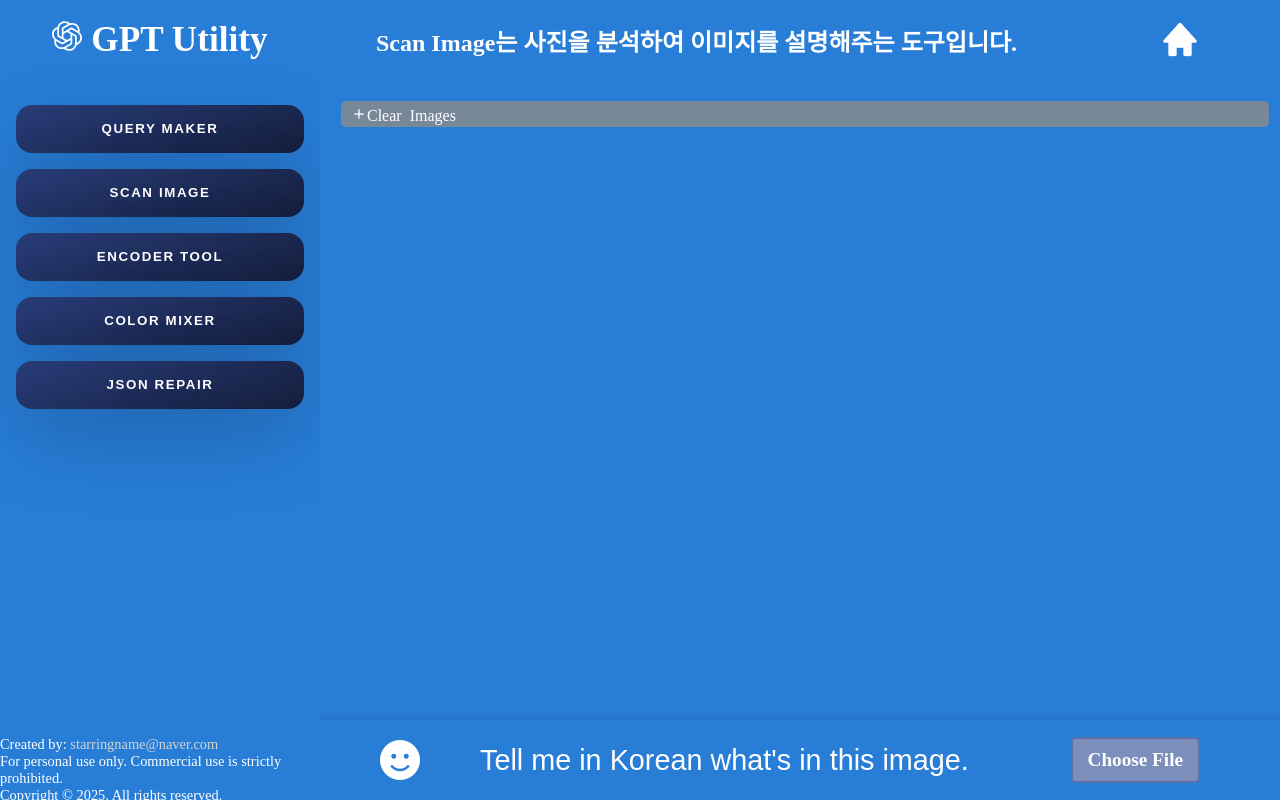
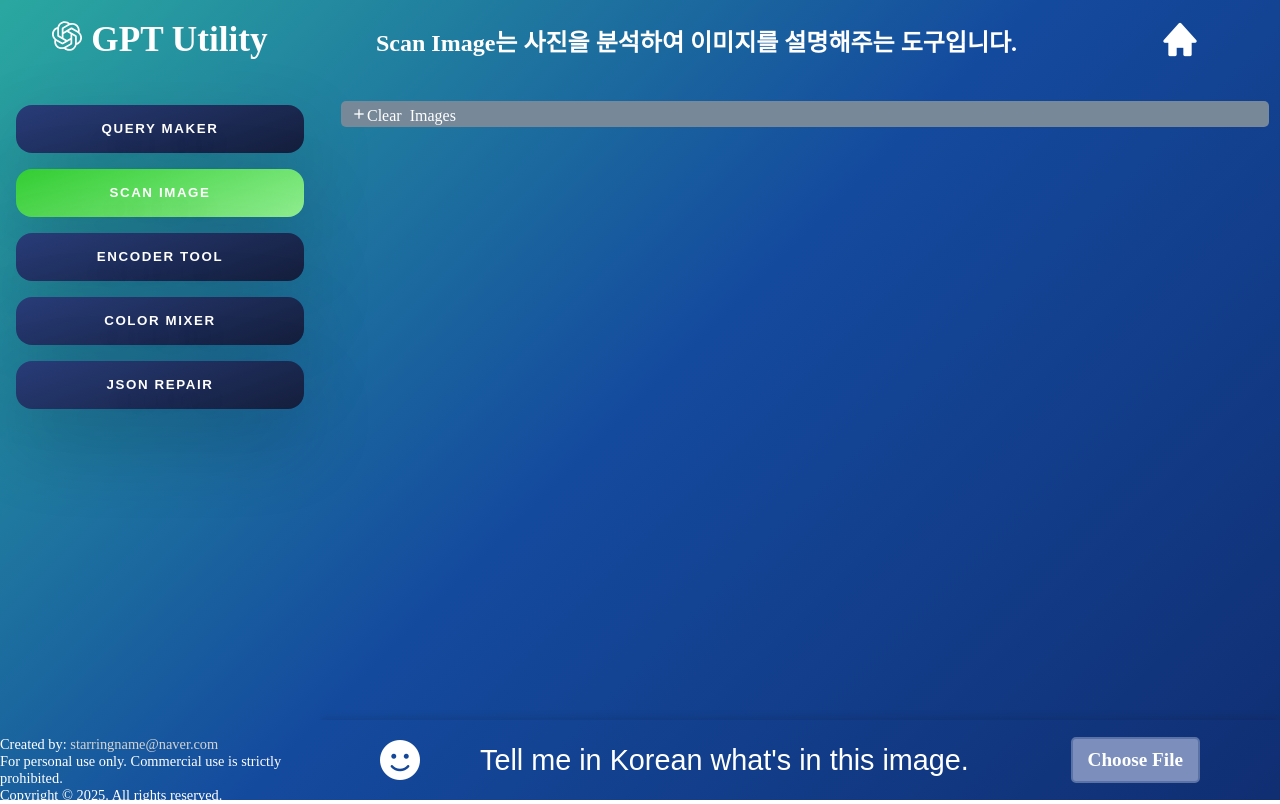
Before and after one commit to HeoJooyeon/find-ai, a React (Vite) app in the folder frontend/: page / in a window 1280 px wide. Both pictures are taken after a click on the button "SCAN IMAGE". Built offline with nearby package versions, Linux system fonts and the light colour scheme.

Commit message:
Update CSS

```diff
--- a/frontend/src/components/Content/Content.css
+++ b/frontend/src/components/Content/Content.css
@@ -14,7 +14,6 @@
   align-items: center;
   padding-left: 3.5rem;
   padding-right: 5rem;
-  background: rgb(40, 125, 215);
 }
 
 .content-span {
@@ -34,7 +33,6 @@
   user-select: none;
   display: flex;
   overflow-y: auto;
-  background: rgb(40, 125, 215);
 }
 
 .content-footer {
@@ -42,7 +40,6 @@
   display: flex;
   justify-content: center;
   align-items: center;
-  background: rgb(40, 125, 215);
 }
 
 .home,
--- a/frontend/src/components/Content/ContentHome/ContentHome.css
+++ b/frontend/src/components/Content/ContentHome/ContentHome.css
@@ -1,4 +1,22 @@
-.content-background {
+.video-container {
+  position: relative;
   width: 100%;
   height: 100%;
+  overflow: hidden;
+  border-radius: 1rem;
 }
+
+.content-background {
+  position: absolute;
+  top: 0;
+  left: 0;
+  width: 100%;
+  height: 100%;
+  object-fit: cover;
+  mask-image: radial-gradient(ellipse at center, black 0%, transparent 100%);
+  -webkit-mask-image: radial-gradient(
+    ellipse at center,
+    black 0%,
+    transparent 100%
+  );
+}
--- a/frontend/src/components/Content/ContentHome/ContentHome.jsx
+++ b/frontend/src/components/Content/ContentHome/ContentHome.jsx
@@ -6,6 +6,7 @@
     <div className="content-page">
       <div className="content-header"></div>
       <div className="content-main">
+        <div className="video-container">
           <video
             className="content-background"
             src="/chatgpt.mp4"
@@ -14,6 +15,7 @@
             muted
           />
         </div>
+      </div>
       <div className="content-footer"></div>
     </div>
   );
--- a/frontend/src/components/SideMenu/SideMenu.css
+++ b/frontend/src/components/SideMenu/SideMenu.css
@@ -21,8 +21,14 @@
   cursor: pointer;
 }
 
-.sidemenu-page-btn:active {
+.sidemenu-page-btn:hover {
+  background: linear-gradient(160deg, rgb(60, 90, 180), rgb(30, 45, 90));
   transform: scale(0.9);
+}
+
+.sidemenu-page-btn.active {
+  background: linear-gradient(160deg, rgb(50, 205, 50), rgb(144, 238, 144));
+  font-weight: bold;
 }
 
 .sidemenu-header {
@@ -32,7 +38,6 @@
   justify-content: center;
   align-items: center;
   padding: 1.5rem;
-  background: rgb(40, 125, 215);
 }
 
 .sidemenu-main {
@@ -40,7 +45,6 @@
   line-height: 4rem;
   height: 80vh;
   width: 100%;
-  background: rgb(40, 125, 215);
 }
 
 .sidemenu-main button {
@@ -53,7 +57,6 @@
   display: flex;
   justify-content: center;
   align-items: center;
-  background: rgb(40, 125, 215);
 }
 
 .sidemenu-span {
--- a/frontend/src/components/SideMenu/SideMenu.jsx
+++ b/frontend/src/components/SideMenu/SideMenu.jsx
@@ -6,23 +6,39 @@
     <div className="sidemenu-page">
       <div className="sidemenu-header">
         <span className="sidemenu-span">
-          <img className="sidemenu-icon" src="/gpt.svg" /> GPT Utility
+          <img className="sidemenu-icon" src="/gpt.svg" alt="GPT Logo" /> GPT
+          Utility
         </span>
       </div>
       <div className="sidemenu-main">
-        <button className="sidemenu-page-btn" onClick={() => setIsMenu(1)}>
+        <button
+          className={`sidemenu-page-btn ${isMenu === 1 ? "active" : ""}`}
+          onClick={() => setIsMenu(1)}
+        >
           Query Maker
         </button>
-        <button className="sidemenu-page-btn" onClick={() => setIsMenu(2)}>
+        <button
+          className={`sidemenu-page-btn ${isMenu === 2 ? "active" : ""}`}
+          onClick={() => setIsMenu(2)}
+        >
           Scan Image
         </button>
-        <button className="sidemenu-page-btn" onClick={() => setIsMenu(3)}>
+        <button
+          className={`sidemenu-page-btn ${isMenu === 3 ? "active" : ""}`}
+          onClick={() => setIsMenu(3)}
+        >
           Encoder Tool
         </button>
-        <button className="sidemenu-page-btn" onClick={() => setIsMenu(4)}>
+        <button
+          className={`sidemenu-page-btn ${isMenu === 4 ? "active" : ""}`}
+          onClick={() => setIsMenu(4)}
+        >
           Color Mixer
         </button>
-        <button className="sidemenu-page-btn" onClick={() => setIsMenu(5)}>
+        <button
+          className={`sidemenu-page-btn ${isMenu === 5 ? "active" : ""}`}
+          onClick={() => setIsMenu(5)}
+        >
           JSON Repair
         </button>
       </div>
--- a/frontend/src/index.css
+++ b/frontend/src/index.css
@@ -9,14 +9,13 @@
   height: 100vh;
   display: flex;
   place-items: center;
+  background: linear-gradient(135deg, #2aa8a0, #144a9e, #102e72);
 }
 
 .sidemenu {
   width: 25%;
-  background: linear-gradient(200deg, rgb(20, 20, 30), rgb(10, 10, 15));
 }
 
 .content {
   width: 75%;
-  background: linear-gradient(200deg, rgb(20, 20, 30), rgb(10, 10, 15));
 }
```
Lines whose indentation alone changed are shown as unchanged.
